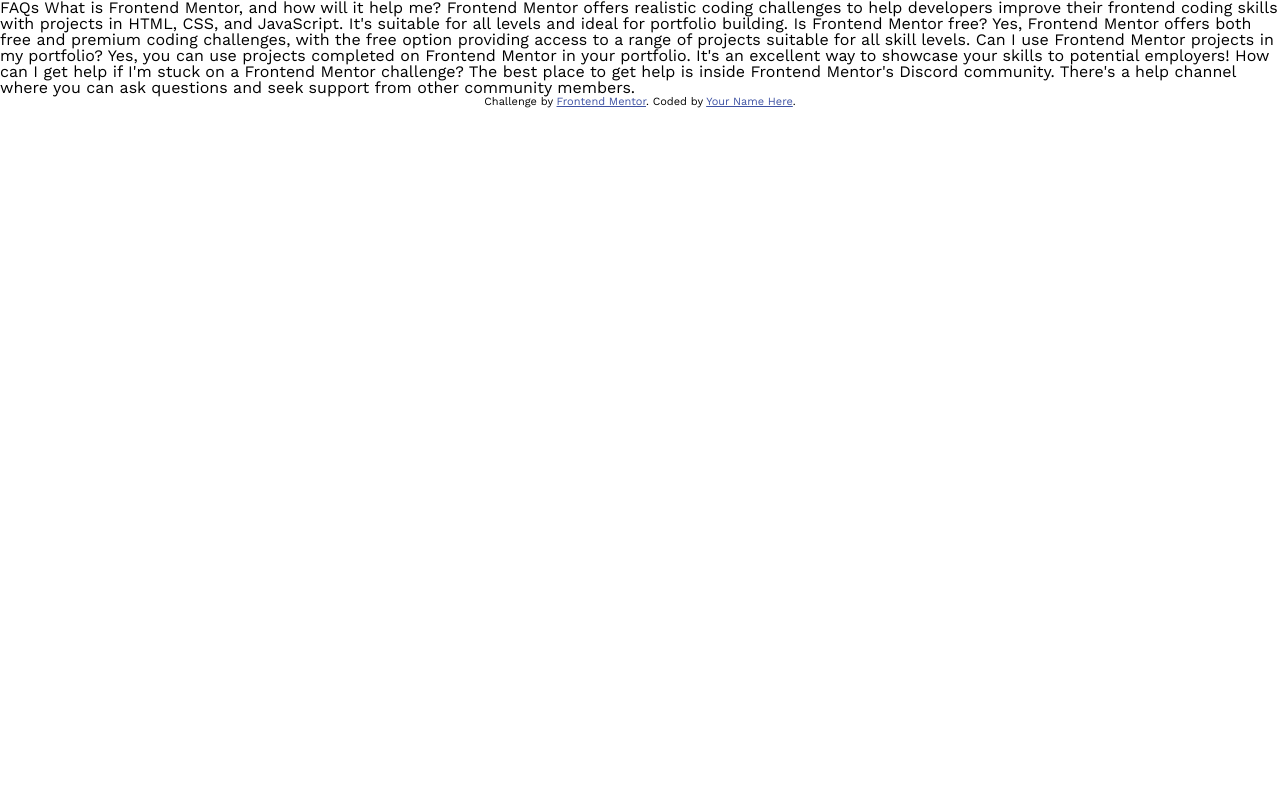
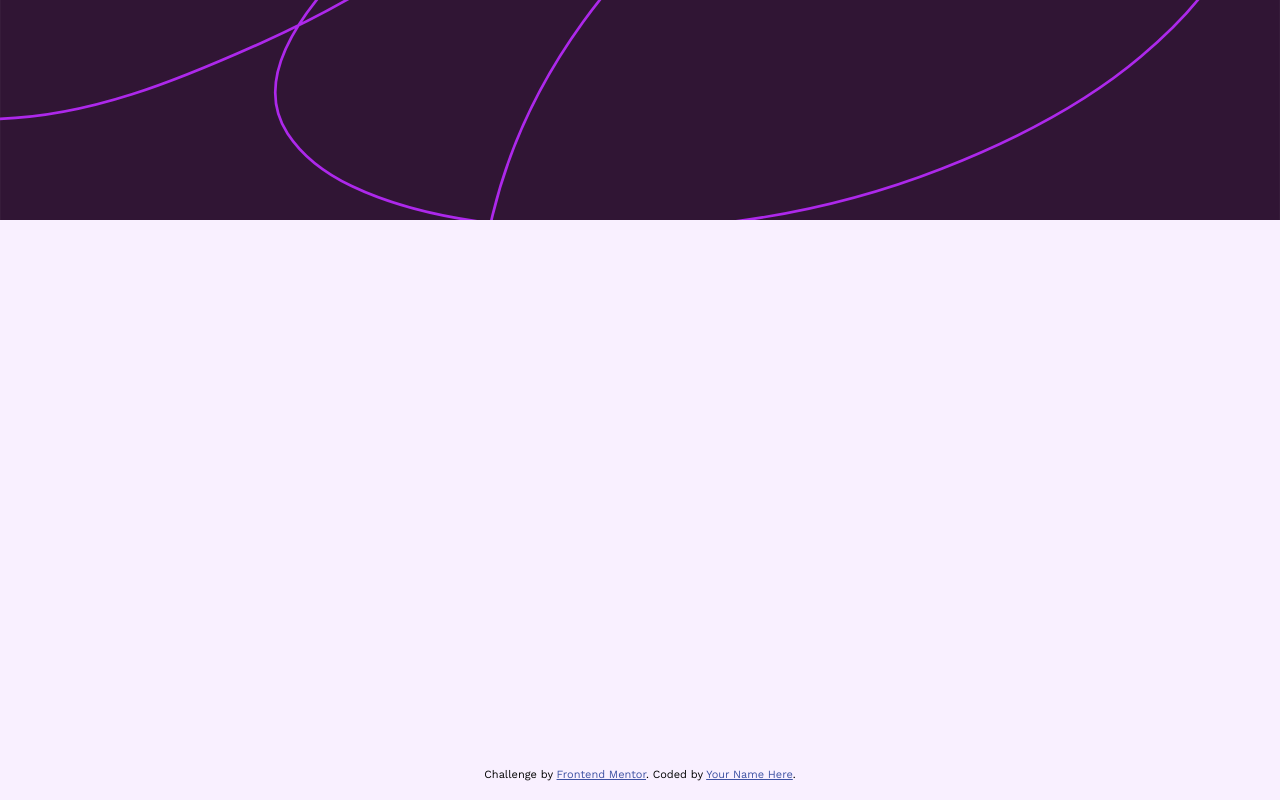
Before and after one commit to Divine-hash/faq-accordion, a website: page index.html in a window 1280 px wide. Drawn offline with Linux system fonts and the light colour scheme.

Commit message:
changed background-color and added hero image

```diff
--- a/index.html
+++ b/index.html
@@ -17,8 +17,11 @@
   </style>
 </head>
 <body>
+  <div class="hero"></div>
+  <main>
 
-  FAQs
+  </main>
+  <!-- FAQs
 
   What is Frontend Mentor, and how will it help me?
 
@@ -39,12 +42,14 @@
   How can I get help if I'm stuck on a Frontend Mentor challenge?
 
   The best place to get help is inside Frontend Mentor's Discord community. There's a help
-  channel where you can ask questions and seek support from other community members.
+  channel where you can ask questions and seek support from other community members. -->
 
 
-  <div class="attribution">
-    Challenge by <a href="https://www.frontendmentor.io?ref=challenge" target="_blank">Frontend Mentor</a>.
-    Coded by <a href="#">Your Name Here</a>.
-  </div>
+  <footer class="footer">
+    <div class="attribution">
+      Challenge by <a href="https://www.frontendmentor.io?ref=challenge" target="_blank">Frontend Mentor</a>.
+      Coded by <a href="#">Your Name Here</a>.
+    </div>
+  </footer>
 </body>
 </html>
--- a/styles.css
+++ b/styles.css
@@ -98,9 +98,28 @@
 body {
   font: calc(16rem / 16) 'Work Sans', sans-serif;
   min-height: 100vh;
+  background-color: var(--light-pink);
+  display: grid;
+  grid-template-rows: auto 1fr auto;
 }
 
+.hero {
+  padding: calc(110em / 16);
+  background-image: url('./assets/images/background-pattern-mobile.svg');
+  background-position: center;
+  background-size: cover;
+  background-repeat: no-repeat;
+}
 
+@media (min-width: 35em) {
+  .hero {
+    background-image: url('./assets/images/background-pattern-desktop.svg');
+  }
+}
+
+.footer {
+  padding: calc(20em / 16);
+}
 
 /*
 ==================================
```
